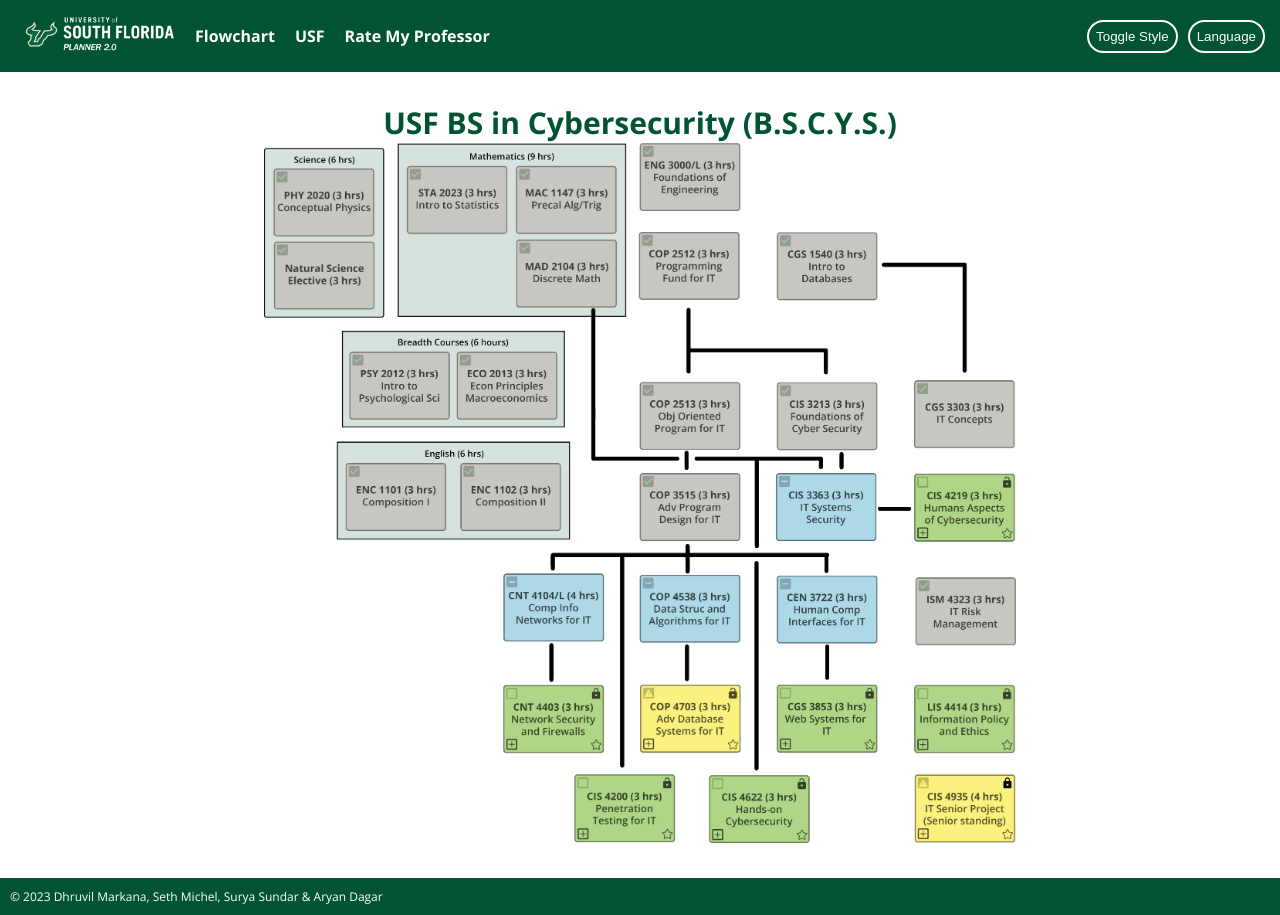
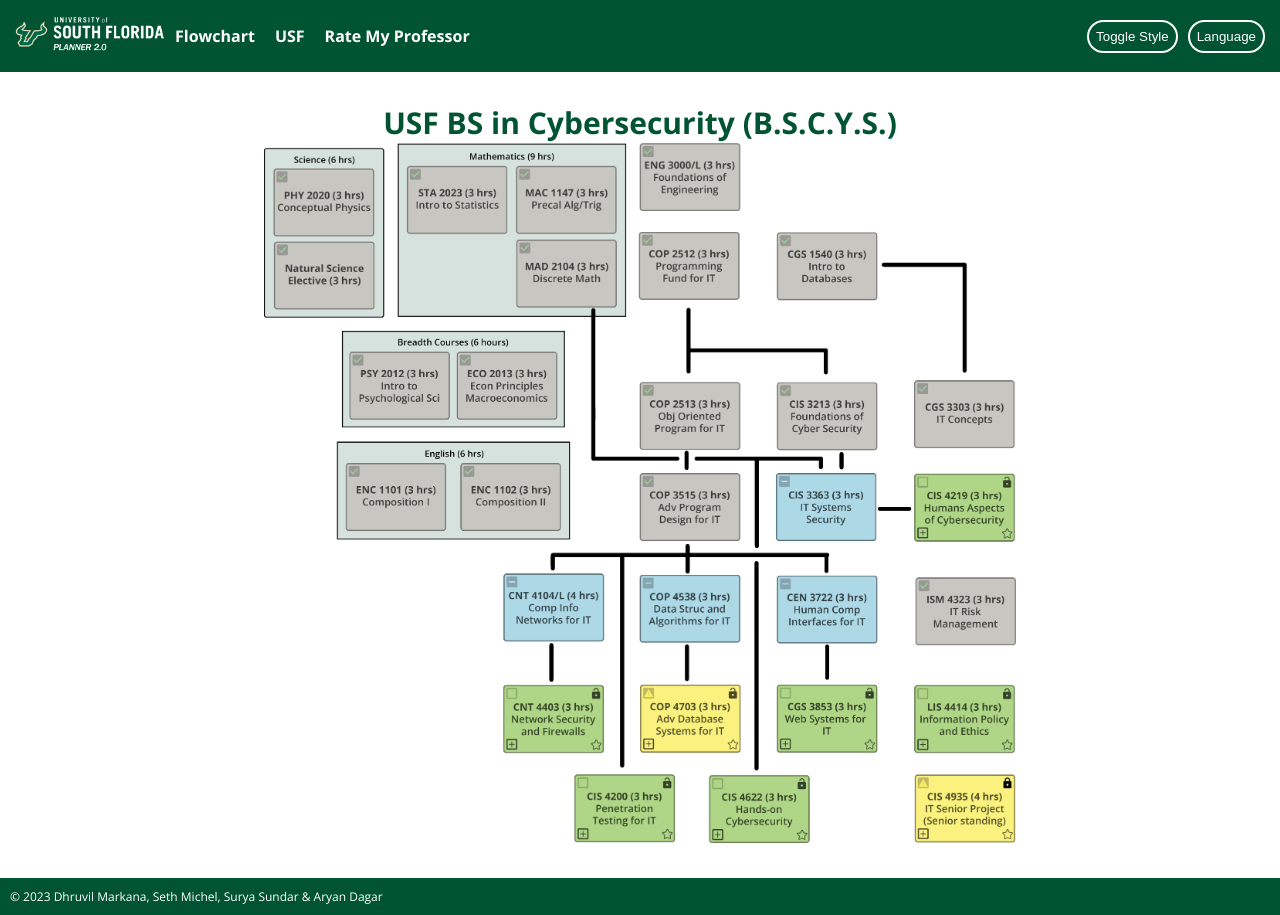
Before and after one commit to dhruvil318/Planner2.0, a plain HTML site: page flowchart.html in a window 1280 px wide. Drawn offline with nearby package versions, Linux system fonts and the light colour scheme.

Commit message:
modified:   flowchart.html

```diff
--- a/flowchart.html
+++ b/flowchart.html
@@ -14,7 +14,7 @@
     <nav>
       <div class="logo-and-items">
         <!-- Logo -->
-        <a href="index.html">
+        <a href="index.html" class="logo-link">
           <img src="Assets/usflogo.png" alt="USF Planner 2.0 Logo" class="logo">
         </a>
 
```
